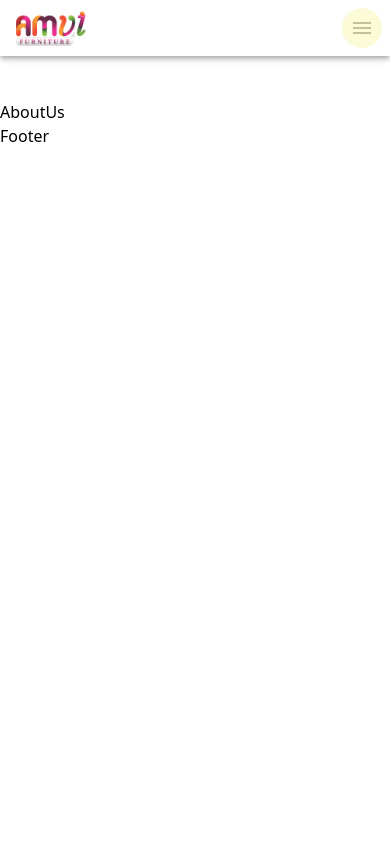
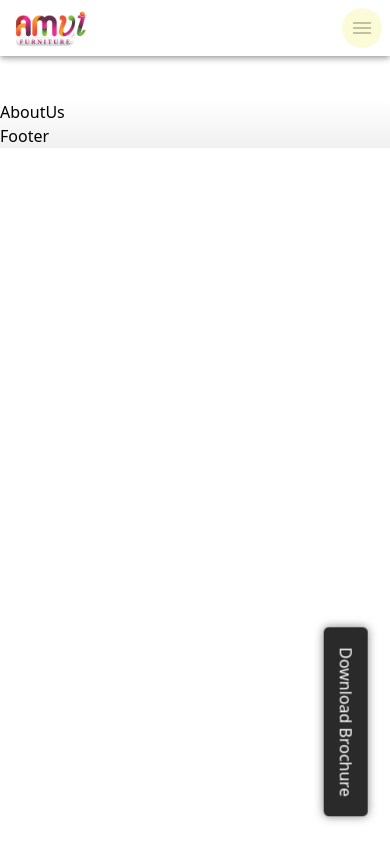
Before and after one commit to GitMohit-Google/AmviFurnitures, a React (Vite) app: page /aboutus in a window 390 px wide. Built offline with nearby package versions, Linux system fonts and the light colour scheme; the HTML template or start-up script is replaced by a standard one.

Commit message:
added download brochure, fixed responsiveness of product page, and shortened the descriptions, and slight fixes in app background

```diff
--- a/src/App.jsx
+++ b/src/App.jsx
@@ -7,7 +7,7 @@ import ProductDisplayPage from "./pages/ProductDisplayPage";
 
 const App = () => {
   return (
-    <div className="overflow-auto">
+    <div className="overflow-hidden" style={{background:"linear-gradient(to bottom, #ffffff, #f0f0f0)"}}>
       <HomeState>
         <NavBar />
         <div style={{ marginTop: "100px" }}>
@@ -21,6 +21,26 @@ const App = () => {
           </Routes>
         </div>
         <Footer />
+        <a
+        href="/brochure.pdf"
+        download
+        style={{
+          position: 'fixed',
+          bottom: '100px',
+          right: '-50px',
+          transform: 'rotate(90deg)',
+          backgroundColor: '#2a2a2a',
+          color: 'white',
+          padding: '10px 20px',
+          borderRadius: '5px',
+          textDecoration: 'none',
+          boxShadow: '0px 0px 10px rgba(0, 0, 0, 0.5)',
+          cursor: 'pointer',
+          zIndex: 1000,
+        }}
+      >
+        Download Brochure
+      </a>
       </HomeState>
     </div>
   );
--- a/src/constants/productData.js
+++ b/src/constants/productData.js
@@ -2,7 +2,7 @@ export const products = [
   {
     title: "Comfy Chair",
     description:
-      "Discover the ultimate in relaxation with our Comfy Chair, designed to provide unmatched comfort and style. Ideal for reading, watching TV, or simply unwinding, our Comfy Chair features soft cushions, supportive backs, and sturdy frames. Crafted by Amul Polymer India Pvt Ltd, known for high-quality plastic furniture, this chair blends contemporary design with exceptional durability, making it perfect for both indoor and outdoor use.",
+      "Experience relaxation with our Comfy Chair, designed for ultimate comfort and style. Ideal for both indoor and outdoor use, this chair features soft cushions, supportive backs, and a durable frame, perfect for any space.",
     benefits: [
       "Luxurious comfort with soft cushions and ergonomic design",
       "Supports correct posture and provides excellent elbow support",
@@ -42,7 +42,7 @@ export const products = [
   {
     title: "Premium Chair",
     description:
-      "Elevate your home decor with our Premium Chair, where style, comfort, and durability converge. Crafted by Amul Polymer India Pvt Ltd, these chairs boast high-quality plastic, sleek curves, and innovative designs. Perfect for both home and office settings, our Premium Chairs are budget-friendly yet uncompromising in comfort and sophistication.",
+      "Enhance your decor with our Premium Chair, where style meets comfort. Made from high-quality plastic, this chair is perfect for both home and office, offering sleek design and lasting durability at an affordable price.",
     benefits: [
       "Elegant design with sleek curves and robust armrests",
       "Water-resistant quality protects color from fading",
@@ -82,7 +82,7 @@ export const products = [
   {
     title: "Mid-Back Chair",
     description:
-      "Do you have a desk job or study for hours and have the problem of back pain? Our mid-back chairs have come to your rescue. Mid-back chairs are a popular choice for office seating due to their balance between support and flexibility. They provide adequate support for the lower and middle back, allowing the user to maintain good posture while remaining comfortable for extended periods.\n\nWith a range of styles, materials, and features, mid-back chairs can be customized to suit individual needs and preferences. A good chair looks elegant and friendly to the back and posture. Plastic chairs offered by Amul Polymer India Pvt Ltd are of high quality and durability. Transform your living space with our stylish and comfortable chair in home collection, perfect for adding a touch of elegance and comfort to any room.",
+      "Our Mid-Back Chair offers balanced support and flexibility, perfect for office or study use. Designed for comfort and good posture, it's an ideal choice for long sitting sessions.",
     benefits: [
       "Mid-back chair has a height that is between the neck and the shoulders.",
       "A wide backrest that supports your back comfortably.",
@@ -117,7 +117,7 @@ export const products = [
   {
     title: "Armless Chair",
     description:
-      "Experience the blend of style and functionality with our Armless Chair, designed for modern workspaces and home offices. These sleek chairs offer a minimalist look and are perfect for environments requiring versatile and space-efficient seating. Crafted by Amul Polymer India Pvt Ltd, our armless chairs are built with high-quality plastic to ensure comfort and durability while maintaining an affordable price.",
+      "Our Armless Chair offers a sleek, space-saving design for modern workspaces and homes. Built with high-quality plastic, it ensures comfort, durability, and easy mobility, perfect for versatile seating needs.",
     benefits: [
       "Space-saving design perfect for compact areas",
       "High-quality plastic for durability and strength",
@@ -157,7 +157,7 @@ export const products = [
   {
     title: "Baby Chair",
     description:
-      "Amul Polymer India Pvt Ltd presents the perfect blend of safety, comfort, and style with our Baby Chair collection. Designed with infants and toddlers in mind, our chairs offer unparalleled durability and security, making them a trusted choice for parents. Available in vibrant colors and innovative designs, these chairs ensure that your little ones sit comfortably and safely while you manage your day.",
+      "Our Baby Chair ensures safety, comfort, and fun for your little ones. Available in vibrant colors, these chairs offer durability and security, making them a top choice for parents.",
     benefits: [
       "Secure design with built-in safety features",
       "Vibrant color options to engage and delight kids",
@@ -192,7 +192,7 @@ export const products = [
   {
     title: "Double-Top Table",
     description:
-      "Introducing our modern Double-Top Table, designed to be a standout piece in your living room or any other space. This versatile table can serve as a centerpiece in your living room, dining room, balcony, or kitchen. Unlike wooden or glass tables, our plastic double-top table is easy to clean and maintain, offering both elegance and practicality at an affordable price.",
+      "Our Double-Top Table combines style and functionality, perfect for any space. With a practical lower compartment and easy maintenance, it’s an affordable, versatile centerpiece for your home.",
     benefits: [
       "Super durable and lightweight",
       "Space-saving design that fits well in various rooms",
@@ -227,7 +227,7 @@ export const products = [
   {
     title: "Plastic Dinner Table",
     description:
-      "Introducing our Plastic Dinner Table, designed to combine elegance, durability, and space efficiency. Perfect for family meals, this table serves as a stylish centerpiece in your living room or dining area. Made from high-quality plastic, it offers durability and easy maintenance, making it an ideal choice for both indoor and outdoor settings. Elevate your home decor with our affordable and stylish plastic table options.",
+      "Our Plastic Dinner Table is perfect for family meals, combining elegance and durability. Ideal for both indoor and outdoor use, it’s easy to maintain and fits seamlessly into any decor.",
     benefits: [
       "Super stable and strong",
       "Elegant design and smooth texture",
@@ -262,7 +262,7 @@ export const products = [
   {
     title: "Plastic Stools",
     description:
-      "Our plastic stools are versatile, durable, and designed to fit seamlessly into any home or office setting. Perfect for everyday tasks, these stools offer stability and strength while being compact and easy to move. Ideal for children, schools, and various other uses, our stools come in a variety of designs and colors to suit your needs and preferences.",
+      "Our plastic stools are durable, versatile, and compact, ideal for any setting. Available in various designs and colors, they offer stability and ease of movement for everyday use.",
     benefits: [
       "Compact and space-efficient",
       "Strong and sturdy construction",
@@ -297,7 +297,7 @@ export const products = [
   {
     title: "Multipurpose Stool",
     description:
-      "Introducing our innovative multipurpose stool, designed to offer both seating and storage solutions. This stool features a hidden storage compartment, allowing you to keep your space neat and organized while providing a comfortable seating option. With its elegant design and high durability, this stool combines functionality with style.",
+      "Our multipurpose stool offers both seating and hidden storage in one elegant design. Combining style with practicality, it's an affordable solution for organized and comfortable living.",
     benefits: [
       "Elegant and sophisticated design",
       "Hidden storage compartment for extra organization",
@@ -338,7 +338,7 @@ export const products = [
   {
     title: "Versatile Table and Chair Set",
     description:
-      "Discover our versatile table and chair set, perfect for both your dining room and office. This set combines functionality and style, offering a blend of form and function for any space. Crafted from durable plastic, this set is ideal for gatherings, work, or casual meals. The set includes an elegantly designed double-top table and matching chairs, providing a cohesive look that enhances any environment.",
+      "Our Versatile Table and Chair Set is perfect for both dining and workspaces. Made from durable plastic, it offers a cohesive look that’s both functional and stylish, enhancing any room.",
     benefits: [
       "Highly durable plastic material",
       "Cost-effective when purchased as a set",
--- a/src/pages/ProductDisplayPage.jsx
+++ b/src/pages/ProductDisplayPage.jsx
@@ -26,7 +26,8 @@ const ProductDisplayPage = () => {
   return (
     <Box sx={{
         padding: { xs: 2, md: 3 },
-        mx:"20px",
+        // mx:"20px",
+        mx: { xs: 0, md: "20px" },
         background: 'linear-gradient(to bottom, #ffffff, #f0f0f0)',
         minHeight: '100vh',
         width: '100vw',
@@ -34,7 +35,7 @@ const ProductDisplayPage = () => {
         backgroundSize: 'cover',
         backgroundPosition: 'center',
     }}>
-      <Grid container spacing={3} sx={{ mt: 4 }}>
+      <Grid container spacing={3} sx={{ mt: 4 }} flexWrap="wrap-reverse">
         {/* Left half of the screen */}
         <Grid item xs={12} md={6}>
           {/* Heading */}
```
Also changed, not shown: 1 other file (tests, documents, lock files or other folders).
